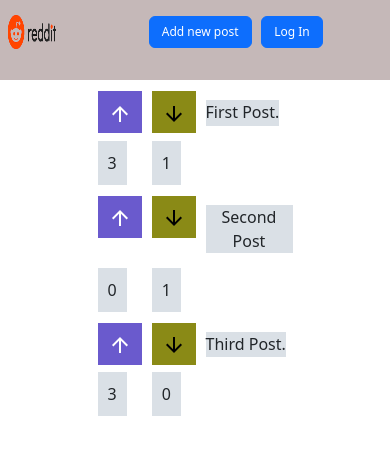
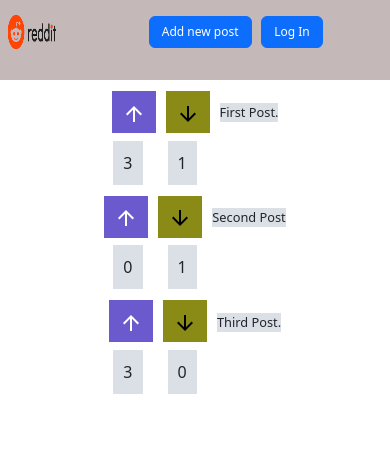
Before and after one commit to qamarali205/Reddit-Clone---React-Project---mjznyst13o1q, a React app: page / in a window 390 px wide. Shown: the top 454 px of the page. Built offline with nearby package versions, Linux system fonts and the light colour scheme; no server answers.

Commit message:
reddit clone

```diff
--- a/src/components/post/post.css
+++ b/src/components/post/post.css
@@ -1,13 +1,18 @@
 .card1{
     display: flex;
     flex-direction: column;
-    margin: 0 25%;
+    /* margin: 0 25%; */
+    align-items: center;
+    justify-content: center;
     margin-top: 20px;
+
 }
 .card1 .post{
     display: flex;
     flex-direction: row;
     gap: 10px;
+    justify-content: center;
+    align-items: center;
 
 
 }
@@ -37,6 +42,8 @@
     display: flex;
     gap: 25px;
     margin-top: 10px;
+    justify-content: center;
+    margin-right: 5rem;
 
 }
 .card1 .vote .voteup,.votedown{
@@ -50,3 +57,9 @@
     background-color: #dae0e6;
     text-align: center;
 }
+
+@media screen and (max-width: 468px){
+    .card1 .post .post-text{
+        font-size: .8rem;
+    }
+}
```
